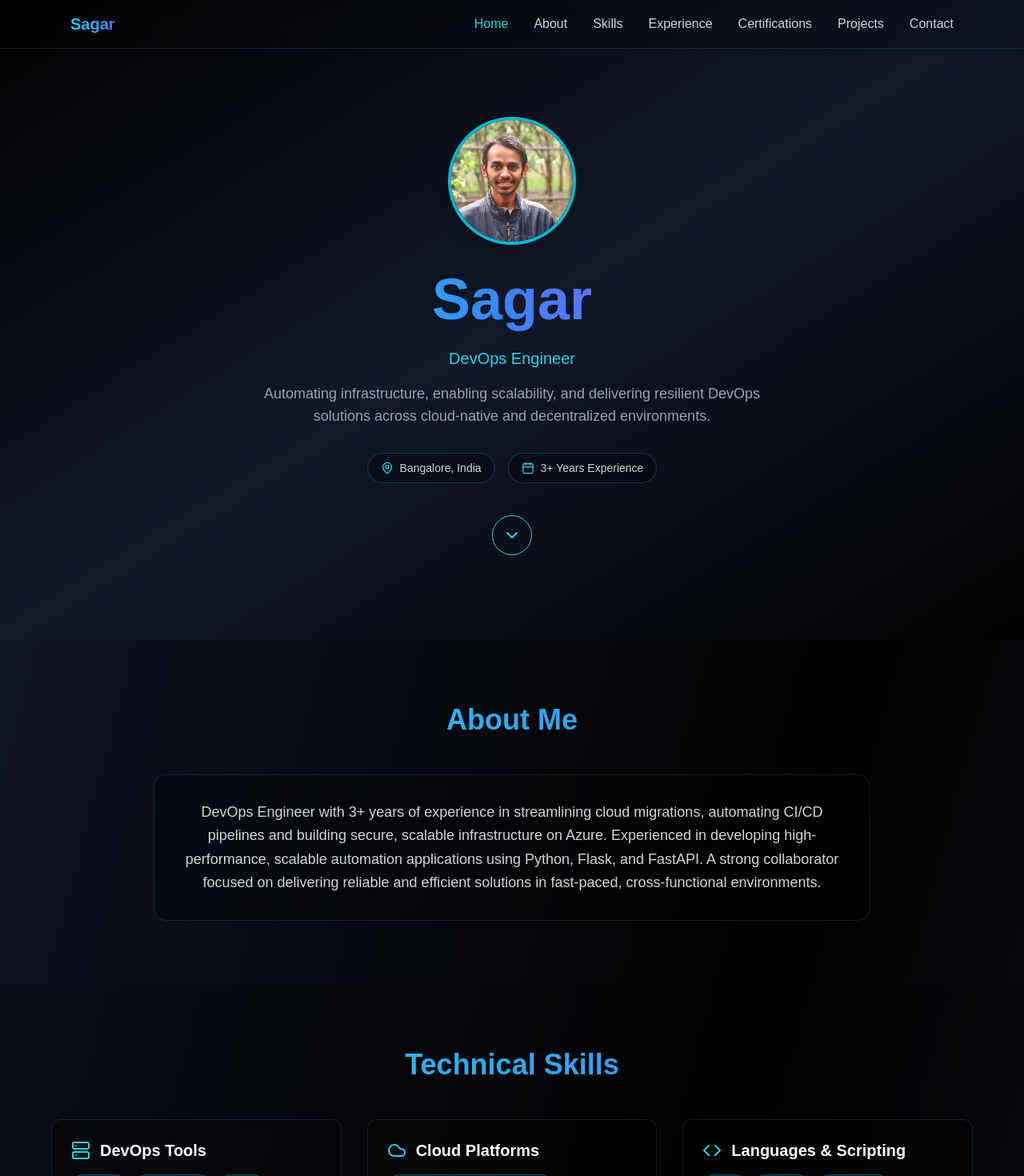
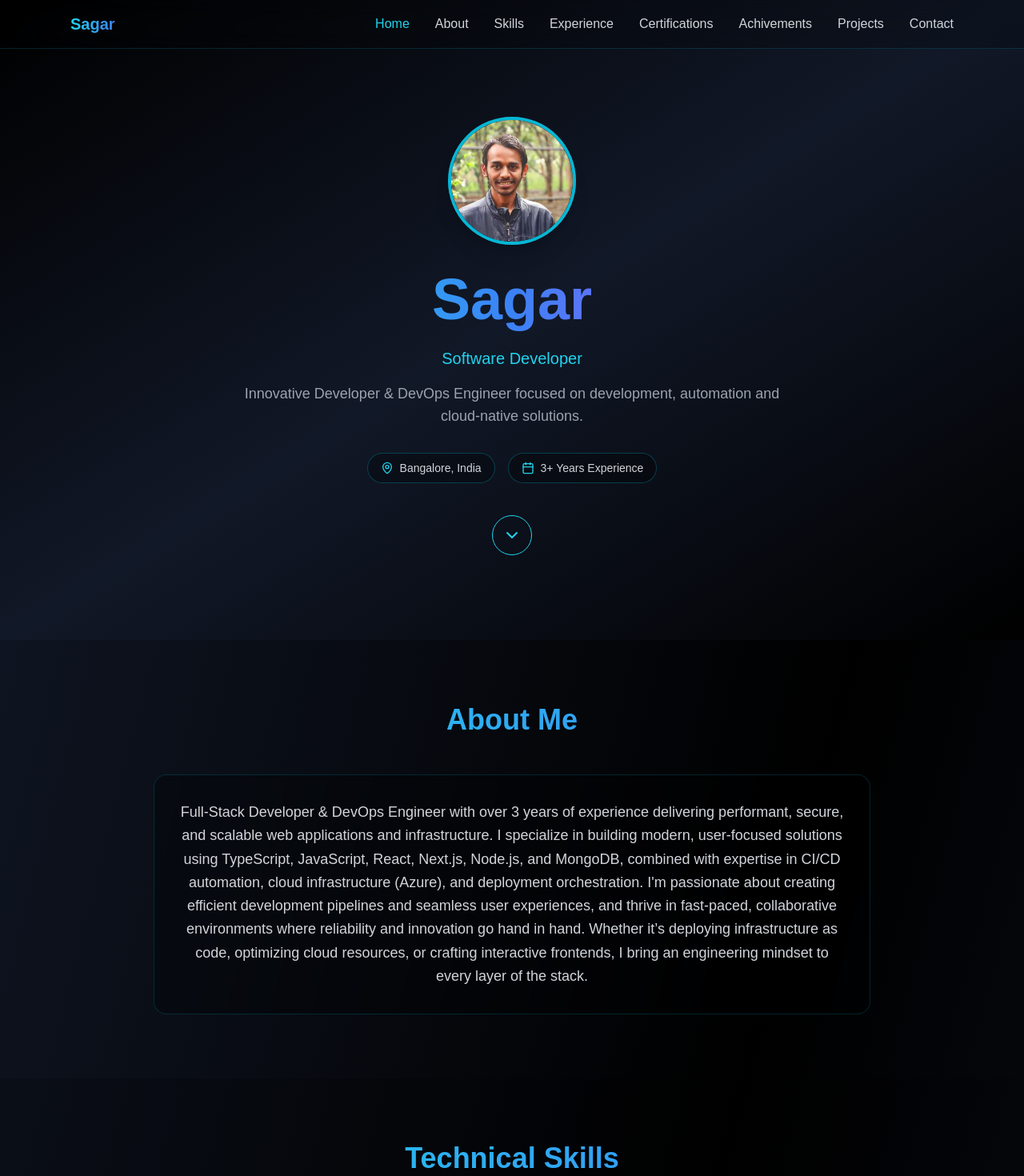
Before and after one commit to HMSagar2701/Portfolio, a Next.js app: page / in a window 1280 px wide. Shown: the top 1470 px of the page at 80% size. Built offline with nearby package versions, Linux system fonts and the light colour scheme.

Commit message:
optimised content

```diff
--- a/app/page.tsx
+++ b/app/page.tsx
@@ -27,7 +27,7 @@ export default function Portfolio() {
 
   useEffect(() => {
     const handleScroll = () => {
-      const sections = ["home", "about", "skills", "experience", "certifications", "projects", "contact"]
+      const sections = ["home", "about", "skills", "experience", "certifications", "achivements","projects", "contact"]
       const scrollPosition = window.scrollY + 100
 
       for (const section of sections) {
@@ -69,6 +69,7 @@ export default function Portfolio() {
                 { id: "skills", label: "Skills" },
                 { id: "experience", label: "Experience" },
                 { id: "certifications", label: "Certifications" },
+                { id: "achivements", label: "Achivements" },
                 { id: "projects", label: "Projects" },
                 { id: "contact", label: "Contact" },
               ].map((item) => (
@@ -97,7 +98,7 @@ export default function Portfolio() {
     <div className="relative w-32 h-32 md:w-40 md:h-40 mx-auto mb-8">
       <img
         src="/Profile1.jpeg"
-        alt="Sagar - DevOps Engineer"
+        alt="Sagar - Software Developer"
         className="w-full h-full rounded-full object-cover border-4 border-cyan-500 shadow-xl"
       />
       <div className="absolute inset-0 rounded-full border border-cyan-400/20"></div>
@@ -110,12 +111,12 @@ export default function Portfolio() {
 
     {/* Role */}
     <div className="text-lg md:text-xl text-cyan-400 mt-4 font-medium">
-      DevOps Engineer
+      Software Developer
     </div>
 
     {/* Summary */}
     <p className="mt-4 text-gray-400 text-base md:text-lg leading-relaxed">
-      Automating infrastructure, enabling scalability, and delivering resilient DevOps solutions across cloud-native and decentralized environments.
+Innovative Developer & DevOps Engineer focused on development, automation and cloud-native solutions.
     </p>
 
     {/* Info Tags */}
@@ -151,10 +152,9 @@ export default function Portfolio() {
           </h2>
           <div className="bg-black/30 backdrop-blur-sm border border-cyan-500/20 rounded-2xl p-8">
             <p className="text-lg text-gray-300 leading-relaxed text-center">
-              DevOps Engineer with 3+ years of experience in streamlining cloud migrations, automating CI/CD pipelines
-              and building secure, scalable infrastructure on Azure. Experienced in developing high-performance,
-              scalable automation applications using Python, Flask, and FastAPI. A strong collaborator focused on
-              delivering reliable and efficient solutions in fast-paced, cross-functional environments.
+Full-Stack Developer & DevOps Engineer with over 3 years of experience delivering performant, secure, and scalable web applications and infrastructure. I specialize in building modern, user-focused solutions using TypeScript, JavaScript, React, Next.js, Node.js, and MongoDB, combined with expertise in CI/CD automation, cloud infrastructure (Azure), and deployment orchestration.
+
+I'm passionate about creating efficient development pipelines and seamless user experiences, and thrive in fast-paced, collaborative environments where reliability and innovation go hand in hand. Whether it’s deploying infrastructure as code, optimizing cloud resources, or crafting interactive frontends, I bring an engineering mindset to every layer of the stack.
             </p>
           </div>
         </div>
@@ -293,6 +293,7 @@ export default function Portfolio() {
               { name: "Azure Administrator (AZ-104)", provider: "Microsoft" },
               { name: "Java Full Stack Development", provider: "StackRoute" },
               { name: "DevOps Beginner to Advanced", provider: "Koenig Solutions" },
+              { name: "Gemini Code Assist", provider: "Google" },
               { name: "GenAI Fundamentals & Google Cloud GenAI - L2", provider: "Google Cloud" },
             ].map((cert, index) => (
               <div
@@ -310,11 +311,11 @@ export default function Portfolio() {
         </div>
       </section>
 
-      {/* Projects & Achievements */}
-      <section id="projects" className="py-20 px-6">
+      {/* Achievements */}
+      <section id="achivements" className="py-20 px-6">
         <div className="max-w-6xl mx-auto">
           <h2 className="text-4xl font-bold text-center mb-12 bg-gradient-to-r from-cyan-400 to-blue-500 bg-clip-text text-transparent">
-            Projects & Achievements
+            Achivements
           </h2>
 
           <div className="grid md:grid-cols-2 gap-8 mb-12">
```
